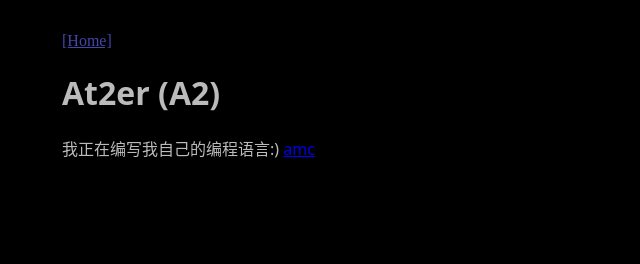
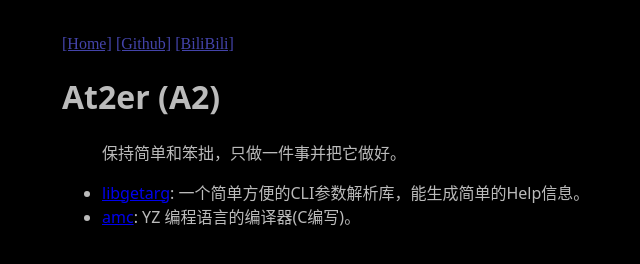
Before and after one commit to at2er/at2er.github.io, a plain HTML site: page index.html in a window 1280 px wide. Shown: the whole page, without its empty margins (178-818 px from the left). Drawn offline with Linux system fonts and the light colour scheme.

Commit message:
index update

```diff
--- a/index.html
+++ b/index.html
@@ -3,11 +3,19 @@
 	<link rel="stylesheet" type="text/css" href="main.css">
 </head>
 <header>
-	<a class="home" href="index.html">[Home]</a>
+	<a class="index" href="index.html">[Home]</a>
+	<a class="index" href="https://github.com/at2er">[Github]</a>
+	<a class="index" href="https://space.bilibili.com/3493139570493937">[BiliBili]</a>
 </header>
 <body>
 <h1>At2er (A2)</h1>
-<p>我正在编写我自己的编程语言:)
-<a href="https://github.com/at2er/amc">amc</a></p>
+<blockquote><p>保持简单和笨拙，只做一件事并把它做好。</p>
+</blockquote>
+<ul>
+<li><a href="https://github.at2er/libgetarg">libgetarg</a>:
+  一个简单方便的CLI参数解析库，能生成简单的Help信息。</li>
+<li><a href="https://github.com/at2er/amc">amc</a>:
+  YZ 编程语言的编译器(C编写)。</li>
+</ul>
 
 </body>
--- a/main.css
+++ b/main.css
@@ -1,4 +1,4 @@
-.home {
+.index {
 	font-family: "Noto Sans Bold";
 	color: #4444aa;
 }
```
Also changed, not shown: 2 other files.
